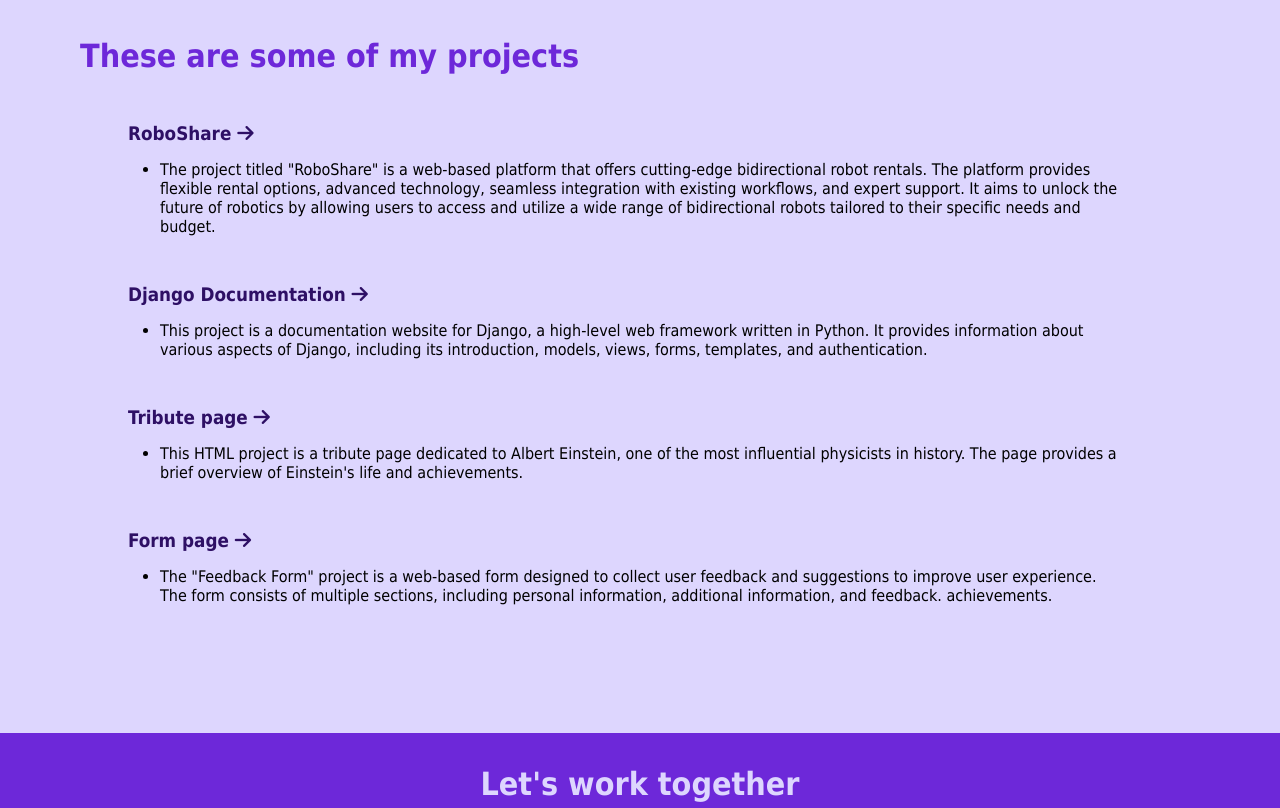
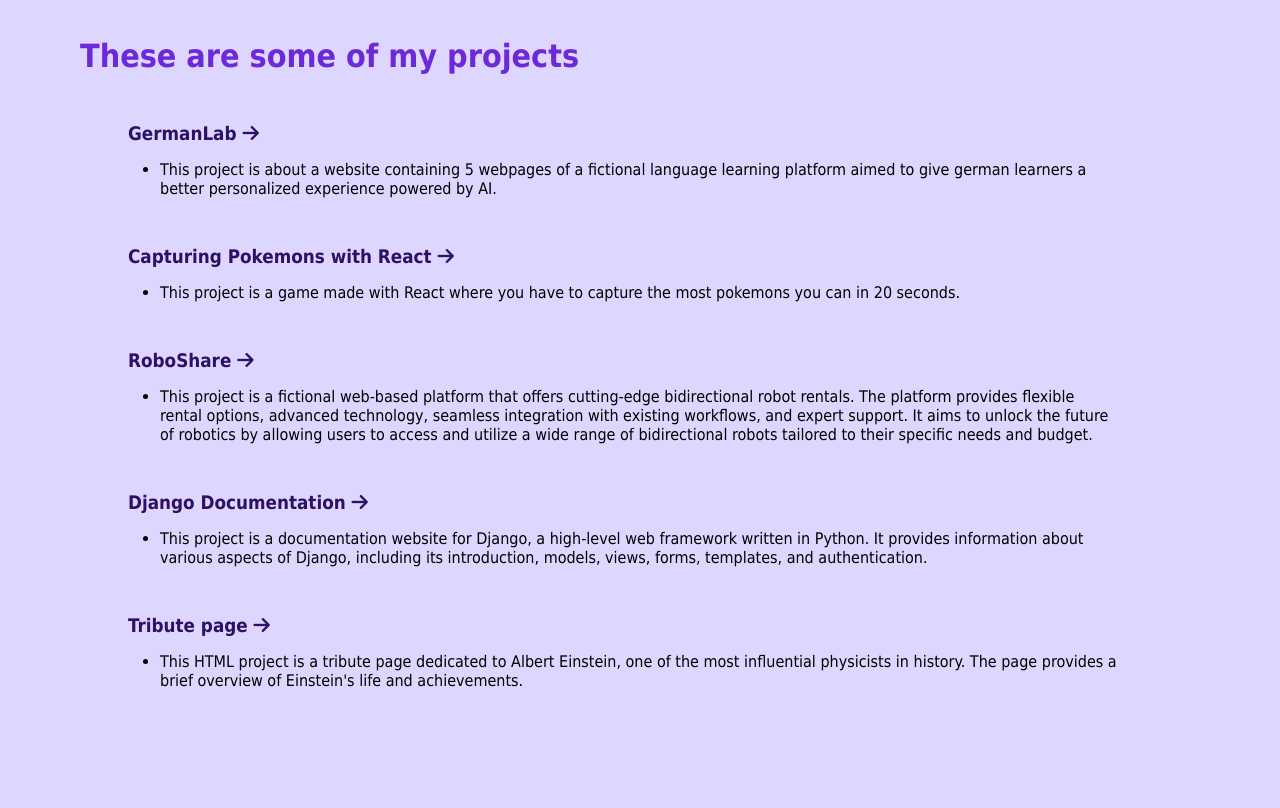
Before and after one commit to derblitzkrieger96/Responsive-web-design-, a plain HTML site: page index.html in a window 1280 px wide. Shown: the part 1480-2288 px from the top of the page. Drawn offline with Linux system fonts and the light colour scheme.

Commit message:
changed listed projects

```diff
--- a/index.html
+++ b/index.html
@@ -48,8 +48,8 @@
           <p>
             I'm a passionate junior software engineer proficient in
             <strong>HTML</strong>, <strong> CSS</strong>,
-            <strong> JavaScript</strong>,<strong> React</strong>,
-            <strong>Python</strong> ,<strong>Django</strong> , and Java, seeking
+            <strong> JavaScript,</strong><strong> React,</strong>
+            <strong>Python,</strong> <strong>Django,</strong> and Java, seeking
             opportunities to create innovative web experiences and contribute to
             meaningful projects.
           </p>
@@ -133,14 +133,42 @@
           <ul>
             <div class="project">
               <h3 class="project-title">
+                <a
+                  href="https://derblitzkrieger96.github.io/proyecto-final-dise-o-web-coderhouse/index.html"
+                  target="_blank"
+                  >GermanLab <i class="fa-solid fa-arrow-right"></i
+                ></a>
+              </h3>
+              <li class="project-description">
+                This project is about a website containing 5 webpages of a
+                fictional language learning platform aimed to give german
+                learners a better personalized experience powered by AI.
+              </li>
+            </div>
+            <div class="project">
+              <h3 class="project-title">
+                <a
+                  href="https://pokemons-with-react.netlify.app/"
+                  target="_blank"
+                  >Capturing Pokemons with React
+                  <i class="fa-solid fa-arrow-right"></i
+                ></a>
+              </h3>
+              <li class="project-description">
+                This project is a game made with React where you have to capture
+                the most pokemons you can in 20 seconds.
+              </li>
+            </div>
+            <div class="project">
+              <h3 class="project-title">
                 <a href="/proyecto_landing_page/index.html" target="_blank"
                   >RoboShare <i class="fa-solid fa-arrow-right"></i
                 ></a>
               </h3>
               <li class="project-description">
-                The project titled "RoboShare" is a web-based platform that
-                offers cutting-edge bidirectional robot rentals. The platform
-                provides flexible rental options, advanced technology, seamless
+                This project is a fictional web-based platform that offers
+                cutting-edge bidirectional robot rentals. The platform provides
+                flexible rental options, advanced technology, seamless
                 integration with existing workflows, and expert support. It aims
                 to unlock the future of robotics by allowing users to access and
                 utilize a wide range of bidirectional robots tailored to their
@@ -171,20 +199,6 @@
                 This HTML project is a tribute page dedicated to Albert
                 Einstein, one of the most influential physicists in history. The
                 page provides a brief overview of Einstein's life and
-                achievements.
-              </li>
-            </div>
-            <div class="project">
-              <h3 class="project-title">
-                <a href="/proyecto_form/proyectoFinal.html" target="_blank"
-                  >Form page <i class="fa-solid fa-arrow-right"></i
-                ></a>
-              </h3>
-              <li class="project-description">
-                The "Feedback Form" project is a web-based form designed to
-                collect user feedback and suggestions to improve user
-                experience. The form consists of multiple sections, including
-                personal information, additional information, and feedback.
                 achievements.
               </li>
             </div>
```
